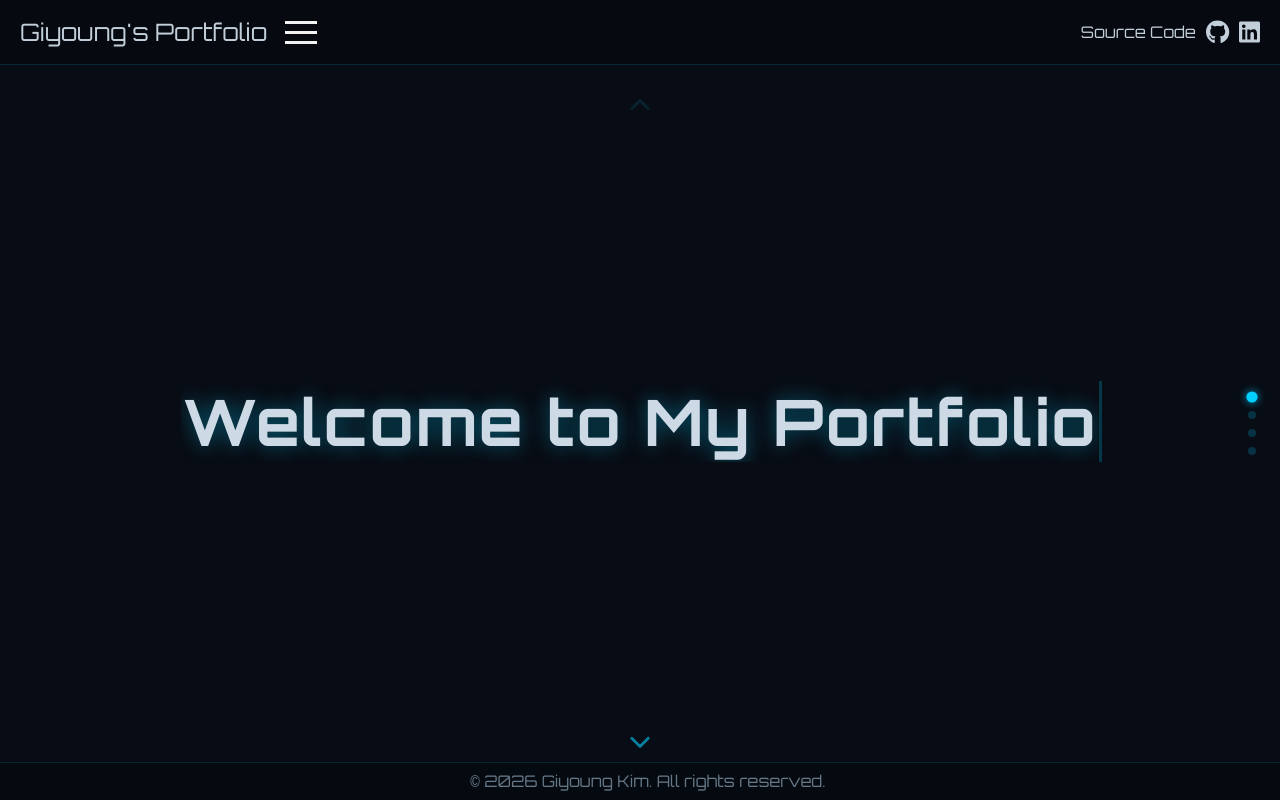
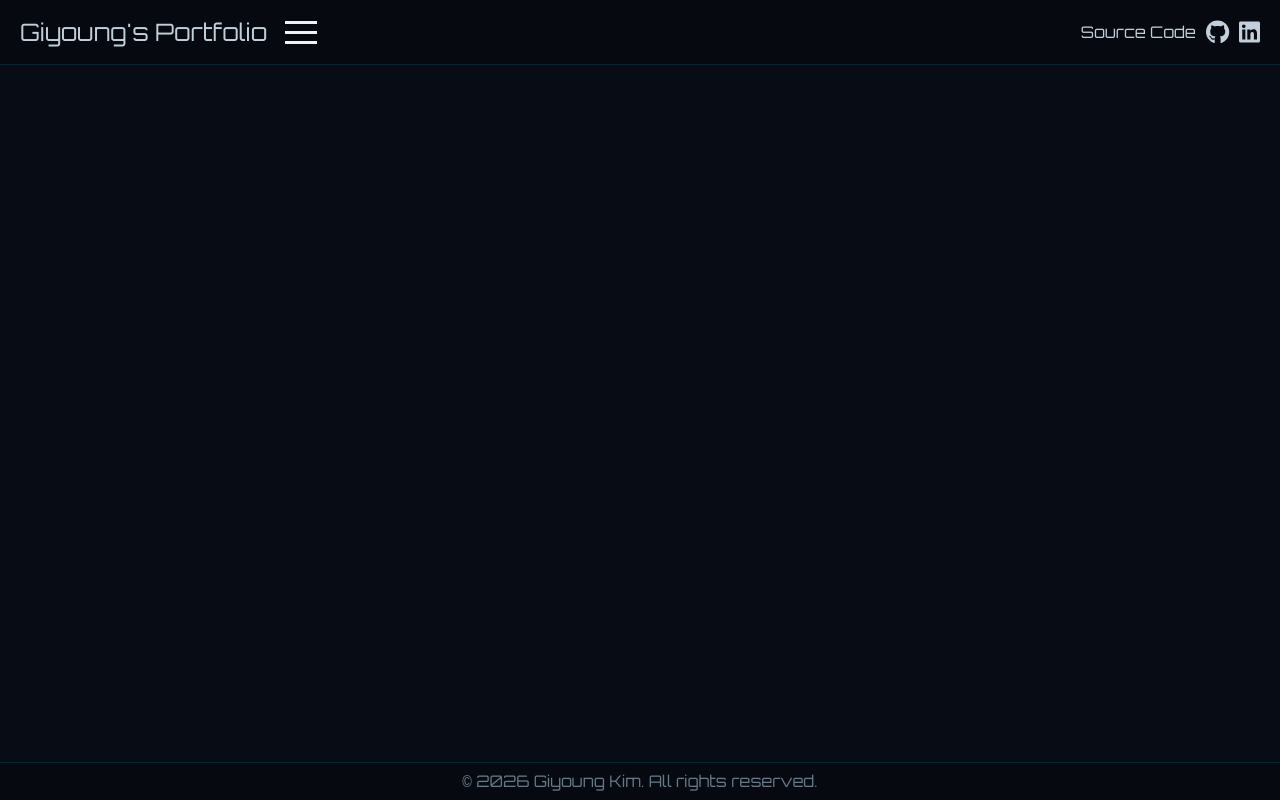
Before and after one commit to giykim/portfolio, a React (Create React App) app in the folder portfolio/: page / in a window 1280 px wide. Built offline with nearby package versions, Linux system fonts and the light colour scheme.

Commit message:
Make footer occupy statis space

```diff
--- a/portfolio/src/components/ScrollableSections.css
+++ b/portfolio/src/components/ScrollableSections.css
@@ -1,7 +1,7 @@
 .scrollable-sections {
     position: relative;
     width: 100vw;
-    height: calc(100vh - 83px);
+    height: 100%;
     overflow: hidden;
 }
 
--- a/portfolio/src/pages/Navigation.css
+++ b/portfolio/src/pages/Navigation.css
@@ -84,10 +84,6 @@
 }
 
 .footer {
-    position: fixed;
-    bottom: 0;
-    left: 0;
-    width: 100%;
     display: flex;
     justify-content: center;
     align-items: center;
@@ -96,6 +92,7 @@
     z-index: 2;
     padding: 8px;
     border-top: 1px solid rgba(0, 207, 255, 0.15);
+    flex-shrink: 0;
 }
 
 .footer code {
--- a/portfolio/src/pages/Navigation.js
+++ b/portfolio/src/pages/Navigation.js
@@ -19,7 +19,7 @@
     }
 
     return (
-        <>
+        <div style={{ display: 'flex', flexDirection: 'column', height: '100vh' }}>
             <nav className="navbar">
                 <div className="leftnavbar">
                     <button
@@ -57,7 +57,7 @@
                 <li onClick={toggleIsOpen}><code className="p"><Link to="/about">About</Link></code></li>
             </ul>
 
-            <div style={{ position: 'relative', height: 'calc(100vh - 83px)', overflow: 'hidden' }}>
+            <div style={{ position: 'relative', flex: 1, overflow: 'hidden' }}>
                 <AnimatePresence>
                     <motion.div
                         key={location.pathname}
@@ -75,7 +75,7 @@
             <footer className="footer">
                 <code className="p">© {new Date().getFullYear()} Giyoung Kim. All rights reserved.</code>
             </footer>
-        </>
+        </div>
     )
 };
 
```
